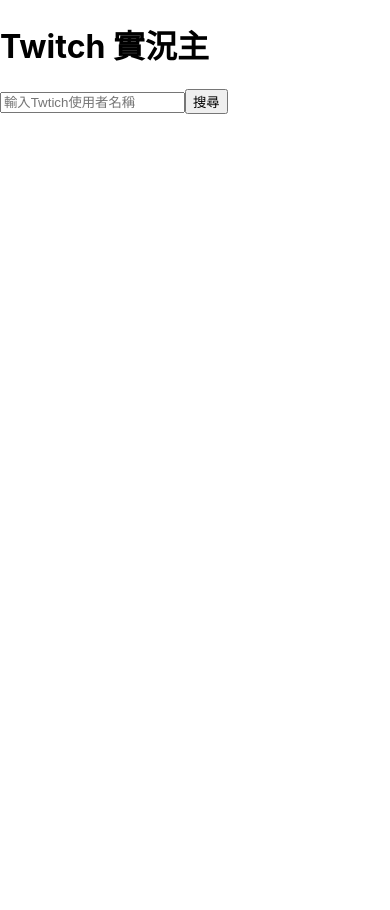
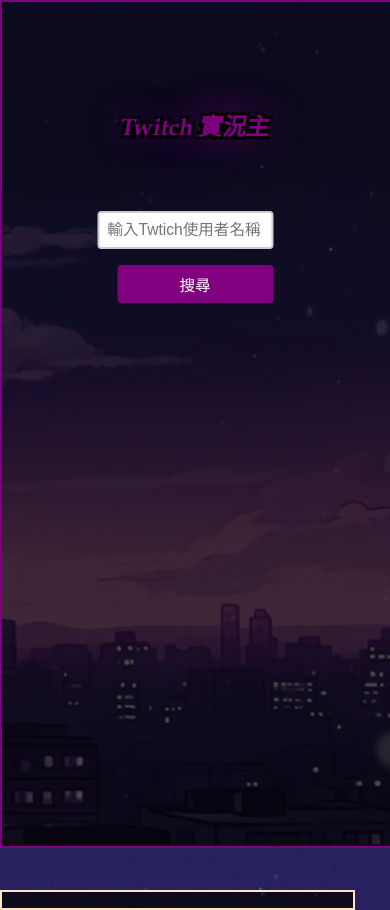
Before and after one commit to j62u63310/Streams, a React (Create React App) app: page / in a window 390 px wide. Before the commit the page ends 844 px from the top, so only its background shows below. Built offline with nearby package versions, Linux system fonts and the light colour scheme.

Commit message:
Background setting

```diff
--- a/src/Pages/Home.js
+++ b/src/Pages/Home.js
@@ -1,5 +1,6 @@
 import React, { useState } from 'react';
-import "../Style/Home.css"
+import "../Style/HomeComputer.css"
+import "../Style/HomePhone.css"
 import axios from 'axios';
 
 function Home() {
--- /dev/null
+++ b/src/Style/HomePhone.css
@@ -0,0 +1,99 @@
+@media only screen and (max-width: 767px) {
+    body {
+        background-color: #000;
+        font-family: Arial, sans-serif;
+        margin: 0;
+        padding: 0;
+        background-image: url('../Image/background.jpg');
+        background-size: cover; /* 使用 cover 使背景圖片填滿整個視窗 */
+        background-attachment: fixed;
+    }
+
+    .window {
+        width: 100%;
+        height: 100vh; /* 使用 vh 以使視窗高度的 100% 成為視口高度 */
+        border: 2px solid purple;
+        background-color: rgba(0, 0, 0, 0.7);
+    }
+
+    h1 {
+        position: absolute;
+        top: 10%;
+        left: 50%;
+        transform: translateX(-50%) skew(-10deg);
+        color: purple;
+        font-size: 6vw; /* 使用 vw 使字體大小相對於視口寬度而不是父元素 */
+        padding: 2vw 3vw;
+        transition: transform 0.3s ease;
+        cursor: pointer;
+        font-family: 'Garamond', sans-serif;
+        text-shadow: -3px -3px 0 black, 3px -3px 0 black, -3px 3px 0 black, 3px 3px 0 black, 0 0 10vw purple;
+    }
+
+    .search-container {
+        position: absolute;
+        top: 25vh; /* 調整垂直位置 */
+        left: 50%;
+        transform: translateX(-50%);
+        display: flex;
+        align-items: center;
+        flex-direction: column; /* 手機上的輸入框和按鈕垂直排列 */
+    }
+
+    input[type="text"] {
+        padding: 2vw;
+        border-radius: 1vw;
+        border: 2px solid #ccc;
+        font-size: 4vw; /* 使用 vw 使字體大小相對於視口寬度而不是父元素 */
+        width: 80%;
+        max-width: 250px; /* 設定最大寬度以避免螢幕過寬時過大 */
+        margin-bottom: 2vh; /* 調整底部間距 */
+    }
+
+    button {
+        padding: 2vw;
+        border-radius: 1vw;
+        background-color: purple;
+        color: white;
+        border: none;
+        font-size: 4vw; /* 使用 vw 使字體大小相對於視口寬度而不是父元素 */
+        cursor: pointer;
+        transition: background-color 0.3s ease;
+        width: 80%;
+        max-width: 250px; /* 設定最大寬度以避免螢幕過寬時過大 */
+    }
+
+    .button-container {
+        display: flex;
+        justify-content: center; /* 按鈕置中 */
+    }
+
+    .card {
+        width: 90%;
+        max-width: 450px; /* 設定最大寬度以避免螢幕過寬時過大 */
+        height: auto; /* 高度自動調整 */
+        border: 2px solid bisque;
+        background-color: rgba(0, 0, 0, 0.7);
+        position: relative; /* 使用相對位置以確保內容在卡片中正確顯示 */
+        margin-top: 5vh; /* 調整上方間距 */
+    }
+
+    .user-info {
+        width: 15vw;
+        height: 15vw;
+        border-radius: 50%;
+        position: absolute;
+        top: 2vw;
+        left: 2vw;
+    }
+
+    .card-info {
+        width: 90%;
+        height: auto; /* 高度自動調整 */
+        position: absolute;
+        top: 20vw;
+        left: 2vw;
+        border-color: purple;
+        box-shadow: 0 0 2vw purple;
+    }
+}
```
Also changed, not shown: src/Style/HomeComputer.css (renamed from src/Style/Home.css).
